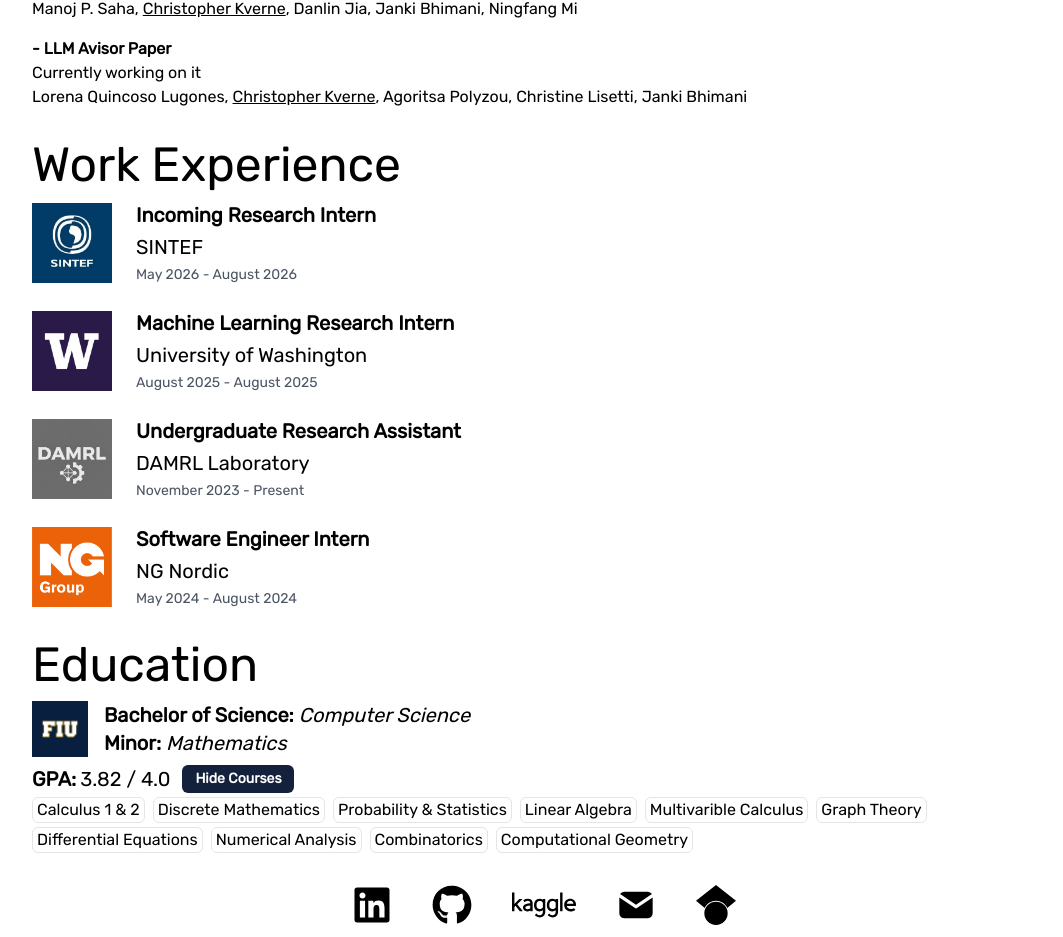
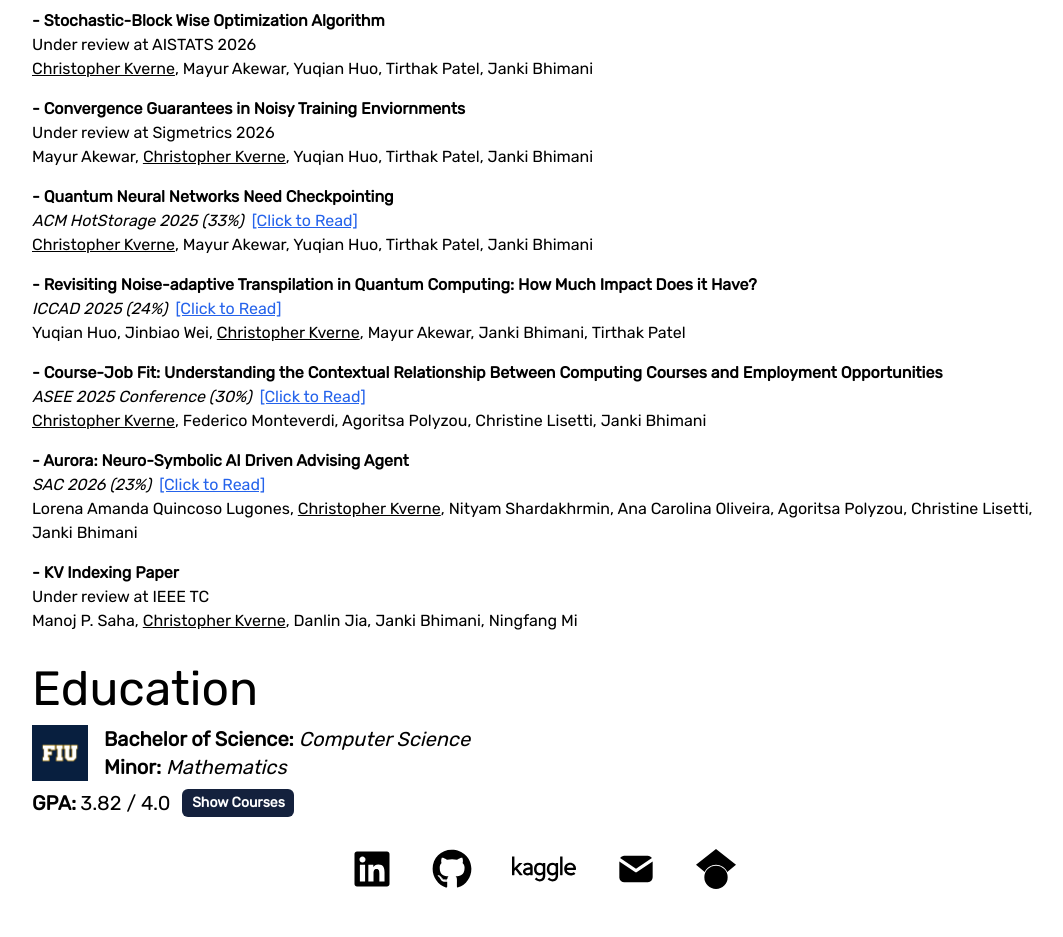
Before and after one commit to chriskverne/Portfolio-website, a Next.js app: page / in a window 1280 px wide. Shown: the part 1311-2248 px from the top of the page, without its empty margins (96-1159 px from the left). After the commit the page ends 2212 px from the top, so only its background shows below. Built offline with nearby package versions, Linux system fonts and the light colour scheme.

Commit message:
moved work experience up

```diff
--- a/app/components/Education.js
+++ b/app/components/Education.js
@@ -3,7 +3,7 @@ import Title from './Title';
 import { courseWork, awards } from '@/constants/constants';
 
 const Research = () => {
-  const [showCourseWork, setShowCourseWork] = useState(true);
+  const [showCourseWork, setShowCourseWork] = useState(false);
   const toggleCourseWork = () => {
     setShowCourseWork(!showCourseWork);
   };
--- a/app/components/Research.js
+++ b/app/components/Research.js
@@ -10,12 +10,14 @@ const Research = () => {
       <div className='w-4/5'>
         <Title title={"Research Interests"} />
       </div>
+
       <div className='w-4/5 text-sm md:text-lg'>
         <p>
-          I&apos;m currently a junior at FIU fortunate to be supervised by Professor <Link className='text-blue-600 underline' target='blank' href={'https://www.cis.fiu.edu/faculty-staff/janki-bhimani/'}>Janki Bhimani</Link> in
+          I&apos;m currently a Senior at FIU fortunate to be supervised by Professor <Link className='text-blue-600 underline' target='blank' href={'https://www.cis.fiu.edu/faculty-staff/janki-bhimani/'}>Janki Bhimani</Link> in
           the <Link className='text-blue-600 underline' href={'https://damrl.cis.fiu.edu/'} target='_blank'>DaMRL</Link> lab.
           My research interests include <b>Optimization Theory📈</b>, <b>Statistical Inference 🧮</b>, and <b>Deep Learning🧠</b>.
         </p>
+
         <p className='mt-2 underline'><i><b>What is intelligence?</b></i></p>
         <p className='mt-2'>
           This question drives my current research interests. I am fascinated by the mathematical principles that underlie learning and reasoning — particularly within the framework of statistical learning theory and optimization. My work focuses on understanding the fundamental limits of learning systems: how algorithms generalize, converge, and adapt under various data and computational constraints.
@@ -23,6 +25,7 @@ const Research = () => {
         <p className='mt-2 underline'>
           If you find any of my work interesting or would like to collaborate feel free to reach out 😊
         </p>
+
       </div>
     </div>
   )
--- a/app/page.js
+++ b/app/page.js
@@ -17,8 +17,8 @@ export default function Home() {
     <main className={`${rubik.className} space-y-5`}>
       <NavBar />
       <Research />
+      <Experience />
       <Papers />
-      <Experience />
       <Education />
       {/* <Projects /> */}
       <ContactMe />
--- a/constants/constants.js
+++ b/constants/constants.js
@@ -23,7 +23,8 @@ export const courseWork = [
     {'Differential Equations':''},
     {'Numerical Analysis':''},
     {'Combinatorics':''},
-    {'Computational Geometry':''}
+    {'Computational Geometry':''},
+    {'Theory of Algorithms':''},
 ];
 
 export const mathCourses = [
@@ -205,15 +206,15 @@ const quantum_transpilation = {
 }
 
 const llm_advisor_paper = {
-  title: "LLM Avisor Paper",
+  title: "Aurora: Neuro-Symbolic AI Driven Advising Agent",
   description: [],
-  authors: ['Lorena Quincoso Lugones','Christopher Kverne', 'Agoritsa Polyzou', 'Christine Lisetti', 'Janki Bhimani'],
-  conference: 'Anonymous Conference (name and paper disclosed until accepted)',
+  authors: ['Lorena Amanda Quincoso Lugones','Christopher Kverne', 'Nityam Shardakhrmin', 'Ana Carolina Oliveira' ,'Agoritsa Polyzou', 'Christine Lisetti', 'Janki Bhimani'],
+  conference: 'SAC 2026 (23%)',
   img: '',
   link: '',
-  isPublished: false,
+  isPublished: true,
   underReview: false,
-  workingOn: true
+  workingOn: false
 }
 
 const qnn_noise_pap = {
@@ -260,7 +261,7 @@ const second_order_first_order = {
   workingOn: false
 }
 
-export const papers = [qnn_L_smoothness,qnn_freezing_pap, qnn_noise_pap, qnn_cp_pap, quantum_transpilation, course_job_pap, kv_pap,llm_advisor_paper]
+export const papers = [qnn_L_smoothness,qnn_freezing_pap, qnn_noise_pap, qnn_cp_pap, quantum_transpilation, course_job_pap, llm_advisor_paper, kv_pap]
 
 // Projects:,
 // export const project4 = {
```
